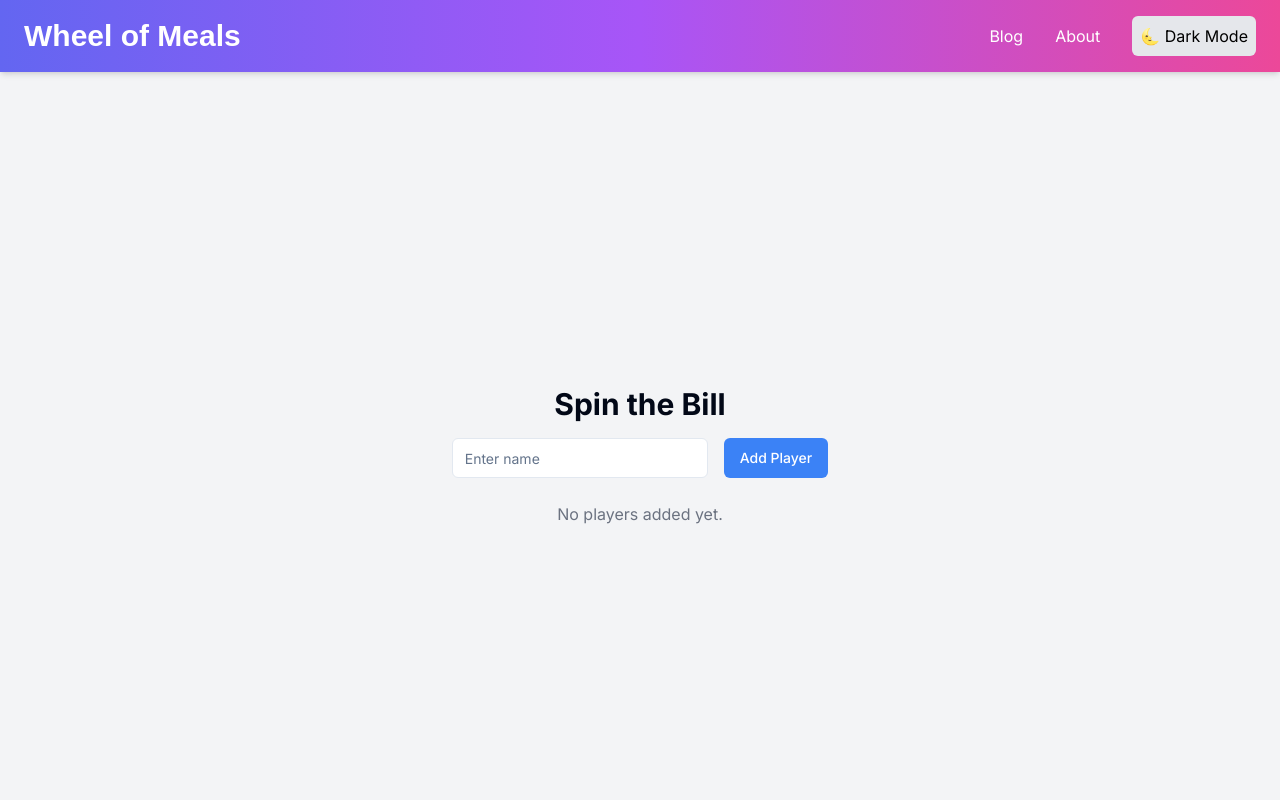
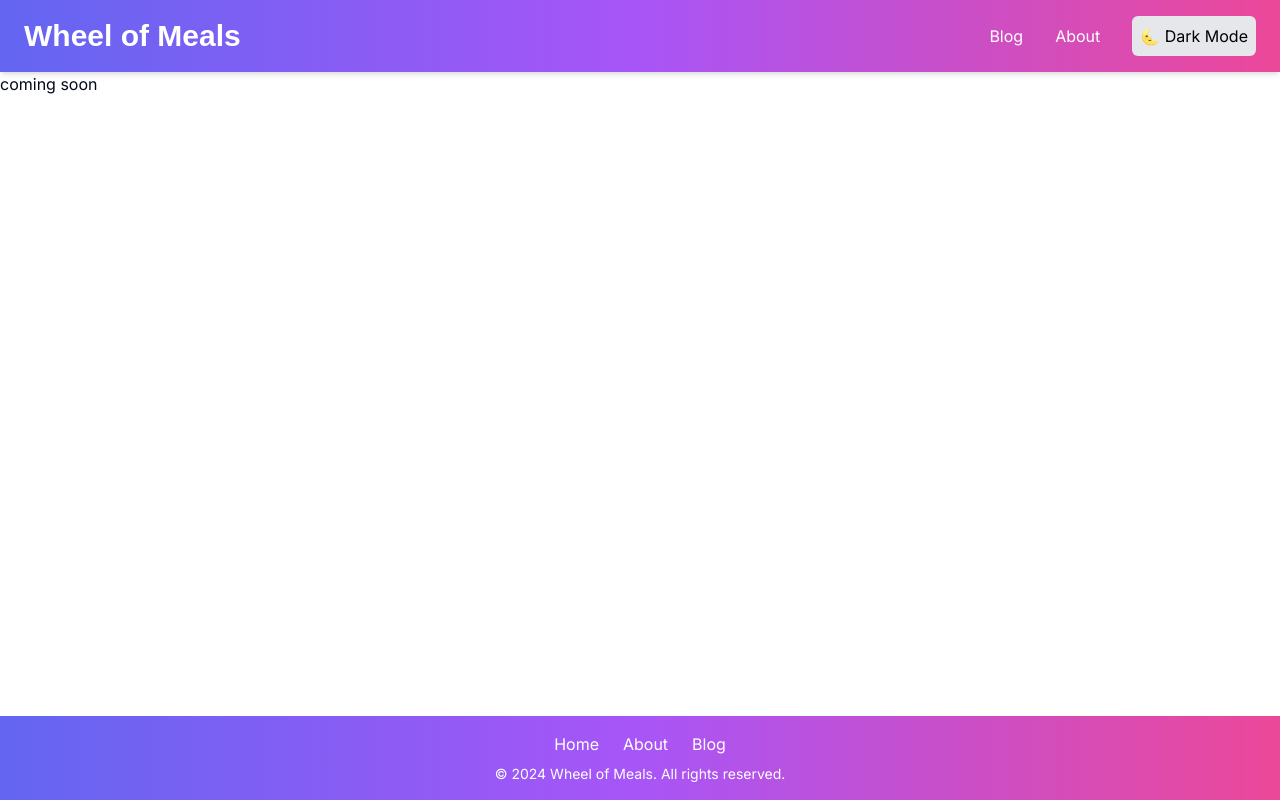
Before and after one commit to omeryildirim0/wheel, a Next.js app: page /games/spin-the-bill in a window 1280 px wide. Shown: the top 800 px of the page. Built offline with nearby package versions, Linux system fonts and the light colour scheme.

Commit message:
new spin the bill game

```diff
--- a/app/games/spin-the-bill/page.tsx
+++ b/app/games/spin-the-bill/page.tsx
@@ -1,103 +1,9 @@
-"use client";
-import { useState, useEffect } from 'react';
-import { Wheel } from 'react-custom-roulette';
-import { Button } from '@/components/ui/button';
-import { Input } from '@/components/ui/input';
+import React from 'react'
 
-const SpinTheBill = () => {
-  const [players, setPlayers] = useState<string[]>([]);
-  const [input, setInput] = useState<string>('');
-  const [prizes, setPrizes] = useState<any[]>([]);
-  const [mustSpin, setMustSpin] = useState(false);
-  const [selectedPrizeIndex, setSelectedPrizeIndex] = useState<number | null>(null);
-  const [isClient, setIsClient] = useState(false);
+const coming = () => {
+  return (
+    <div>coming soon</div>
+  )
+}
 
-  // Ensure the component is only rendered on the client side
-  useEffect(() => {
-    setIsClient(true);
-  }, []);
-
-  const addPlayer = () => {
-    if (input.trim() !== '') {
-      const newPlayer = input.trim();
-      setPlayers((prev) => [...prev, newPlayer]);
-      setPrizes((prev) => [...prev, { option: newPlayer }]);
-      setInput('');
-    }
-  };
-
-  const removePlayer = (player: string) => {
-    setPlayers((prev) => prev.filter((p) => p !== player));
-    setPrizes((prev) => prev.filter((p) => p.option !== player));
-  };
-
-  const spinWheel = () => {
-    if (players.length > 1) {
-      const randomIndex = Math.floor(Math.random() * players.length);
-      setSelectedPrizeIndex(randomIndex);
-      setMustSpin(true);
-    }
-  };
-
-  const handleSpinStop = () => {
-    setMustSpin(false);
-  };
-
-  return (
-    <div className="flex flex-col items-center justify-center min-h-screen bg-gray-100">
-      <h1 className="text-3xl font-bold mb-4">Spin the Bill</h1>
-
-      <div className="flex gap-4 mb-6">
-        <Input
-          type="text"
-          placeholder="Enter name"
-          value={input}
-          onChange={(e) => setInput(e.target.value)}
-          className="w-64"
-        />
-        <Button onClick={addPlayer} className="bg-blue-500 text-white">Add Player</Button>
-      </div>
-
-      <div className="flex flex-col items-center mb-8">
-        {players.length > 0 ? (
-          <ul className="mb-4">
-            {players.map((player, index) => (
-              <li key={index} className="flex justify-between w-64 p-2 bg-white shadow rounded mb-2">
-                {player}
-                <button onClick={() => removePlayer(player)} className="text-red-500">Remove</button>
-              </li>
-            ))}
-          </ul>
-        ) : (
-          <p className="text-gray-500">No players added yet.</p>
-        )}
-      </div>
-
-      {players.length > 1 && (
-        <Button onClick={spinWheel} className="bg-green-500 text-white mb-6">Spin the Wheel</Button>
-      )}
-
-      {/* Only render the wheel if the component is on the client side */}
-      {isClient && prizes.length > 1 && (
-        <div className="flex justify-center items-center mb-6">
-          <Wheel
-            mustStartSpinning={mustSpin}
-            prizeNumber={selectedPrizeIndex ?? 0}  // Default to 0 if `selectedPrizeIndex` is null
-            data={prizes}
-            backgroundColors={['#3f51b5', '#ff5722']}
-            textColors={['#ffffff']}
-            onStopSpinning={handleSpinStop}
-          />
-        </div>
-      )}
-
-      {selectedPrizeIndex !== null && !mustSpin && (
-        <div className="text-xl font-semibold text-green-600 mt-4">
-          {prizes[selectedPrizeIndex]?.option} will pay the bill!
-        </div>
-      )}
-    </div>
-  );
-};
-
-export default SpinTheBill;
+export default coming
```
